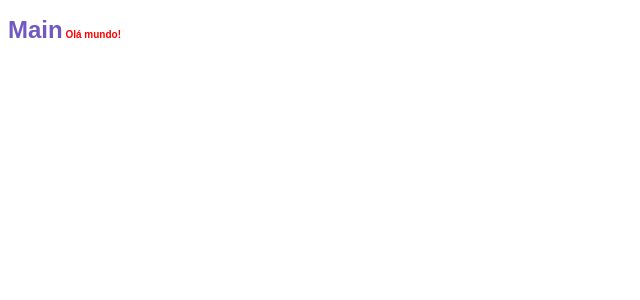
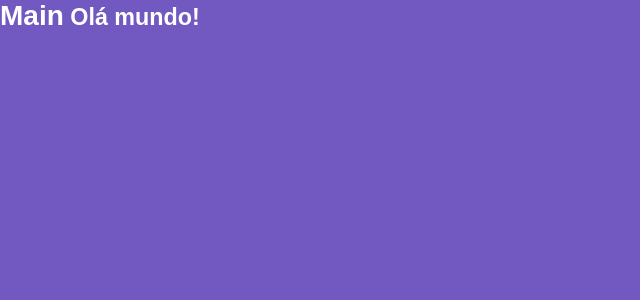
Before and after one commit to vanderL/react-base2, a React (Create React App) app: page / in a window 1280 px wide. Shown: the top 300 px of the page, without its empty margins (0-640 px from the left). Built offline with nearby package versions, Linux system fonts and the light colour scheme.

Commit message:
Global Style

```diff
--- a/src/App.js
+++ b/src/App.js
@@ -1,8 +1,16 @@
 import React from 'react';
 import Routes from './routes';
 
+import GlobalStyles from './styles/global';
+
 function App() {
-  return <Routes />;
+  return (
+    <>
+      <Routes />
+      <GlobalStyles/>
+    </>
+
+  )
 }
 
 export default App;
--- a/src/pages/Main/index.js
+++ b/src/pages/Main/index.js
@@ -4,7 +4,7 @@
 
 function Main() {
     return (
-        <Title error={false}>
+        <Title error={true}>
             Main
             <small> Olá mundo!</small>
         </Title>
--- a/src/pages/Main/styles.js
+++ b/src/pages/Main/styles.js
@@ -1,12 +1,5 @@
 import styled from 'styled-components';
 
 export const Title = styled.h1 `
-    font-size: 24px;
-    color: ${props => props.error ? 'red' : '#7159c1'};
-    font-family: Arial, Helvetica, sans-serif;
-
-    small {
-        color: red;
-        font-size: 10px;
-    }
+    color: #fff;
 `;
--- /dev/null
+++ b/src/styles/global.js
@@ -0,0 +1,28 @@
+import { createGlobalStyle } from 'styled-components';
+
+export default createGlobalStyle `
+    * {
+        margin: 0;
+        padding: 0;
+        box-sizing: border-box;
+    }
+
+    html, body, #root {
+        min-height: 100%;
+    }
+
+    body {
+        background: #7159c1;
+        -webkit-font-smoothing: antialiased !important;
+    }
+
+    body, input, button {
+        color: #222;
+        font-size: 14px;
+        font-family: Arial, Helvetica, sans-serif;
+    }
+
+    button {
+        cursor: pointer;
+    }
+`
```
